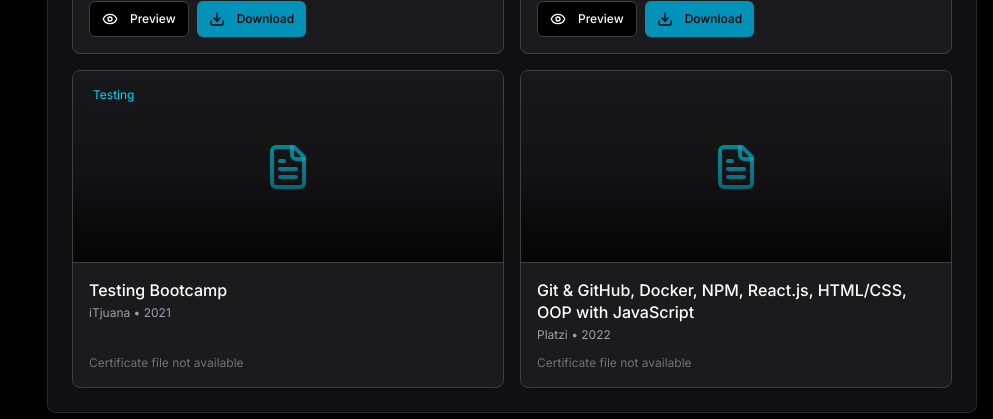
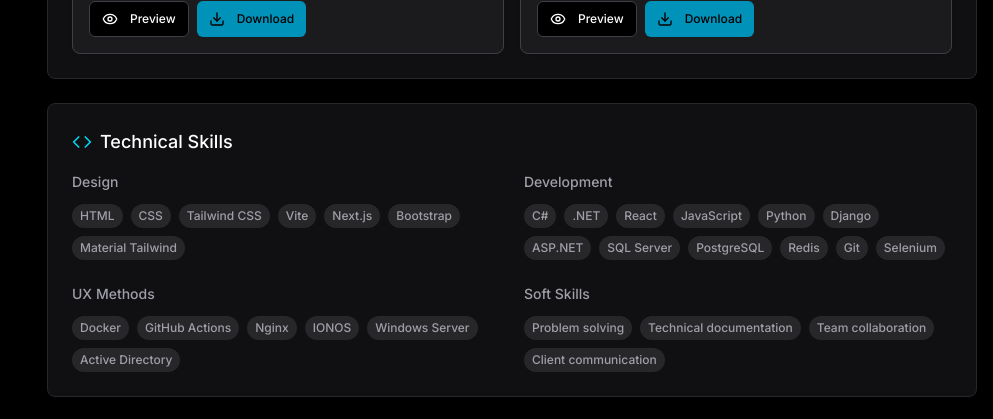
Before and after one commit to Alecfut07/developer-portfolio, a Next.js app: page / in a window 1280 px wide. Shown: the part 1532-1951 px from the top of the page, without its empty margins (287-1280 px from the left). Built offline with nearby package versions, Linux system fonts and the light colour scheme.

Commit message:
Show only two certifications in home page

```diff
--- a/src/components/certifications-section.jsx
+++ b/src/components/certifications-section.jsx
@@ -29,7 +29,7 @@ export function CertificationsSection() {
         </div>
 
         <div className="grid grid-cols-1 sm:grid-cols-2 gap-3 sm:gap-4">
-          {certifications.map((cert, index) => (
+          {previewCerts.map((cert, index) => (
             <AnimatedSection
               key={`${cert.name}-${cert.date}`}
               animation="zoom-in"
```
